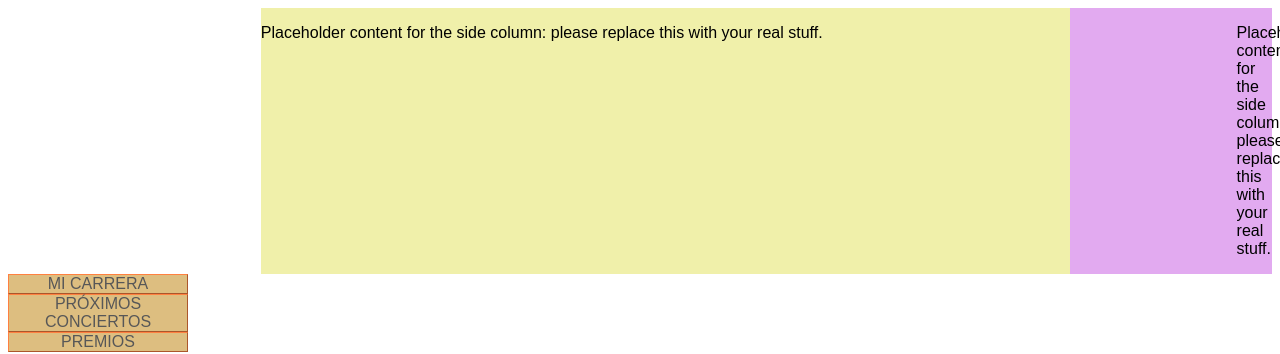
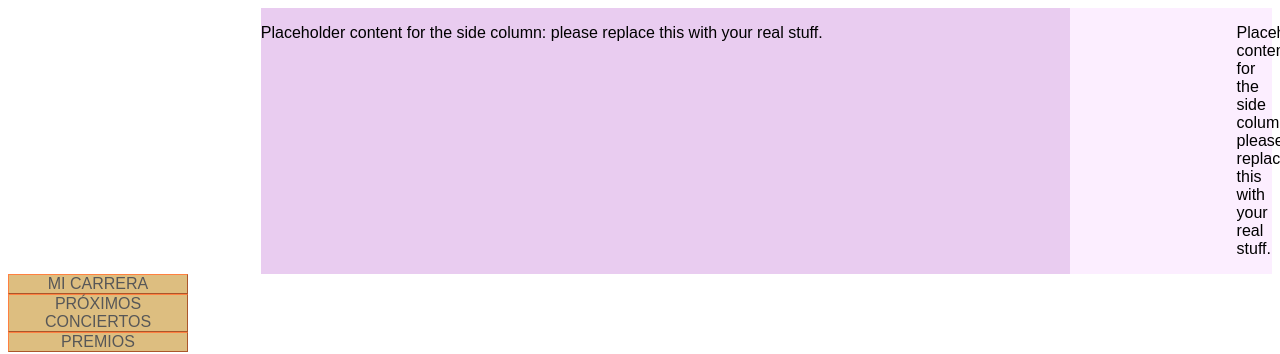
Before and after one commit to tprlascanteras/tprlascanteras.github.io, a plain HTML site: page index.html in a window 1280 px wide. Shown: the top 354 px of the page. Drawn offline with Linux system fonts and the light colour scheme.

Commit message:
Update style.css

```diff
--- a/style.css
+++ b/style.css
@@ -20,13 +20,13 @@ div#tswsidecol {
 	float: right ;
 	width: 20% ;
 	color: #000 ;
-	background-color: #E2AAF0 ;
+	background-color: #FCEEFF ;
 }
 div#tswcontent {
 	float: right ;
 	width: 80% ;
 	color: #000 ;
-	background-color: #F0F0AA ;
+	background-color: #E9CCF0 ;
 }
 @media only screen and (max-width: 629px) {
 	div#tswsidecol {
@@ -44,7 +44,7 @@ div#tswcontproper {
 }
 div#tswcontainer {
 	color: inherit ;
-	background-color: #E2AAF0 ;
+	background-color: #FCEEFF ;
 }
 div#tswsideproper, div#tswothersideproper {
 	padding-left: 5px ;
```
